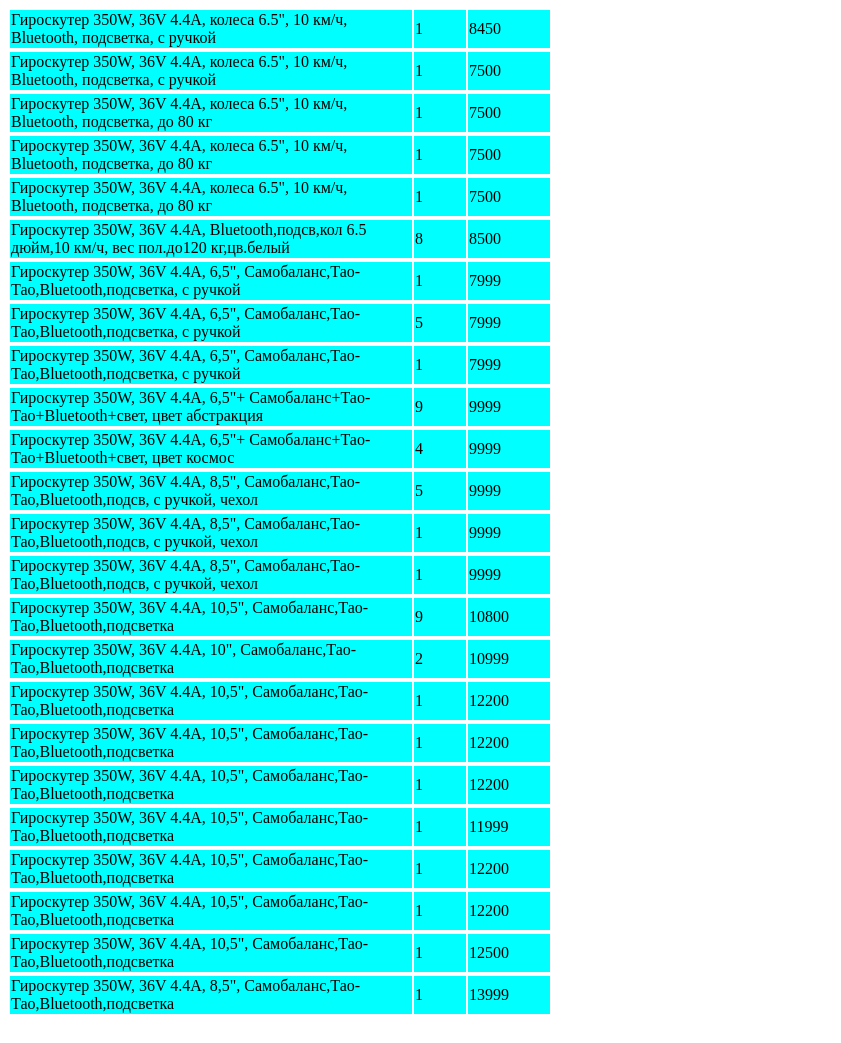
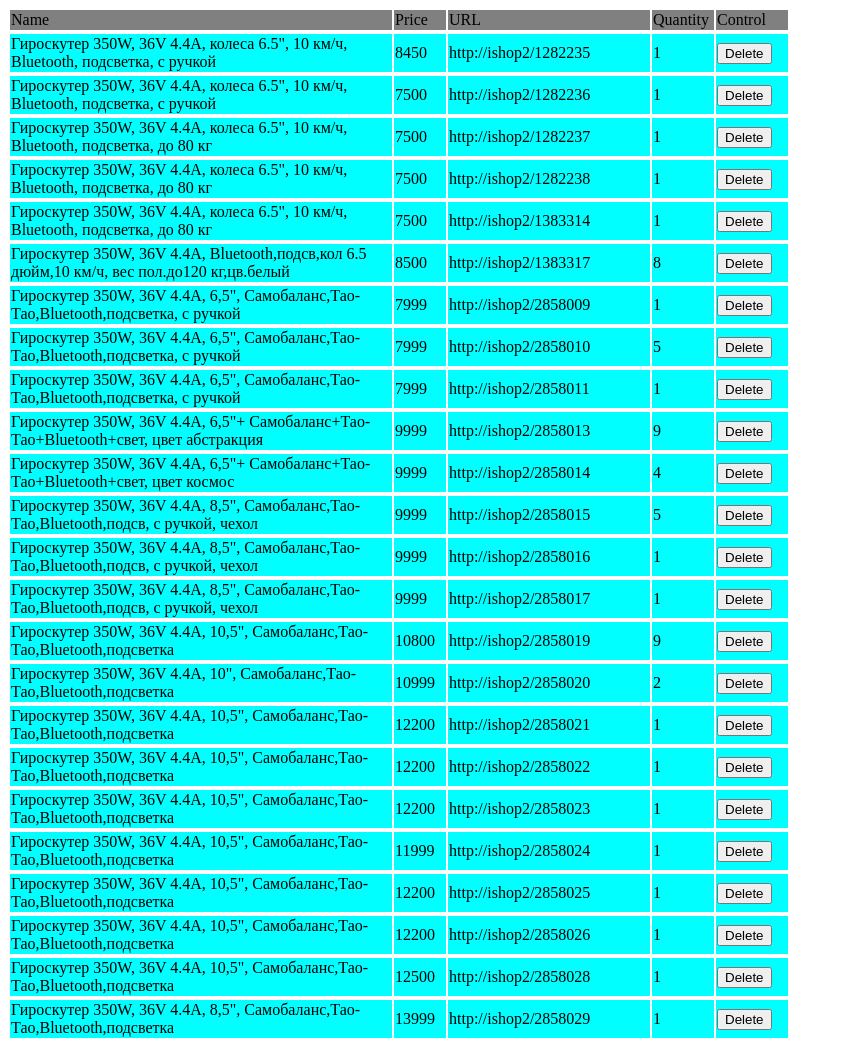
Before and after one commit to Mikhail-Tarasevich/JavaScript, a plain HTML site: page ishop2/index.html in a window 1280 px wide. Shown: the whole page, without its empty margins (0-841 px from the left). Drawn offline with nearby package versions, Linux system fonts and the light colour scheme.

Commit message:
ishop2 v1.2.1

```diff
--- a/ishop2/Good.css
+++ b/ishop2/Good.css
@@ -1,17 +1,59 @@
-.td1
+.tdName
 {
-  width: 400px;
+  width: 380px;
   background-color: cyan;
 }
 
-.td2
+.tdNameH
+{
+  width: 380px;
+  background-color: gray;
+}
+
+.tdCount
+{
+  width: 60px;
+  background-color: cyan;
+}
+
+.tdCountH
+{
+  width: 60px;
+  background-color:gray;
+}
+
+.tdPrice
 {
   width: 50px;
   background-color: cyan;
 }
 
-.td3
+.tdPriceH
 {
-  width: 80px;
+  width: 50px;
+  background-color:gray;
+}
+
+.tdURL
+{
+  width: 200px;
   background-color: cyan;
 }
+
+.tdURLH
+{
+  width: 200px;
+  background-color:gray;
+}
+
+.tdControl
+{
+  width: 70px;
+  background-color: cyan;
+}
+
+.tdControlH
+{
+  width: 70px;
+  background-color:gray;
+}
--- a/ishop2/Good.js
+++ b/ishop2/Good.js
@@ -3,25 +3,44 @@
   displayName: 'Good',
 
   propTypes: {
+    url: React.PropTypes.string,
     name: React.PropTypes.string,
-    count: React.PropTypes.number,
-    price: React.PropTypes.number,
+    count: React.PropTypes.oneOfType([
+      React.PropTypes.string,
+      React.PropTypes.number
+    ]),
+    price: React.PropTypes.oneOfType([
+      React.PropTypes.string,
+      React.PropTypes.number
+    ]),
   },
 
   getInitialState: function() {
     return {
+      id: this.props.id,
+      url: this.props.url,
       name: this.props.name,
       count: this.props.count,
       price: this.props.price,
     };
   },
 
+  actionDelete: function() {
+    console.log('actionDelete: ' + this.props.id);
+  },
+
   render: function() {
     var goodline  = Object.assign({}, this.state);
 
-    return  React.DOM.table({className: "MyClassName"},
+    return  React.DOM.table({className: "GoodLine"},
       React.DOM.thead(null,
-        React.DOM.tr(null, React.DOM.td({className: "td1"}, goodline.name), React.DOM.td({className: "td2"}, goodline.count), React.DOM.td({className: "td3"}, goodline.price)),
+        React.DOM.tr(null,
+          React.DOM.td({className: "tdName"}, goodline.name),
+          React.DOM.td({className: "tdPrice"}, goodline.price),
+          React.DOM.td({className: "tdURL"}, goodline.url),
+          React.DOM.td({className: "tdCount"}, goodline.count),
+          React.DOM.td({className: "tdControl"}, React.DOM.input({type:'button',value:'Delete',onClick:this.actionDelete}))
+        ),
       )
     );
 
--- a/ishop2/index.html
+++ b/ishop2/index.html
@@ -17,40 +17,58 @@
 
     var shop='Магазин Огонёк';
     var goods=[
-      {id: '1282235', name: 'Гироскутер 350W, 36V 4.4A, колеса 6.5", 10 км/ч, Bluetooth, подсветка, с ручкой',	count: 1,	price: 8450},
-      {id: '1282236', name: 'Гироскутер 350W, 36V 4.4A, колеса 6.5", 10 км/ч, Bluetooth, подсветка, с ручкой',	count: 1, price: 7500},
-      {id: '1282237', name: 'Гироскутер 350W, 36V 4.4A, колеса 6.5", 10 км/ч, Bluetooth, подсветка, до 80 кг',	count: 1,	price: 7500},
-      {id: '1282238', name: 'Гироскутер 350W, 36V 4.4A, колеса 6.5", 10 км/ч, Bluetooth, подсветка, до 80 кг',	count: 1,	price: 7500},
-      {id: '1383314', name: 'Гироскутер 350W, 36V 4.4A, колеса 6.5", 10 км/ч, Bluetooth, подсветка, до 80 кг',	count: 1,	price: 7500},
-      {id: '1383317', name: 'Гироскутер 350W, 36V 4.4A, Bluetooth,подсв,кол 6.5 дюйм,10 км/ч, вес пол.до120 кг,цв.белый',	count: 8, price: 8500},
-      {id: '2858009', name: 'Гироскутер 350W, 36V 4.4А, 6,5", Самобаланс,Тао-Тао,Bluetooth,подсветка, с ручкой',	count: 1,	price: 7999},
-      {id: '2858010', name: 'Гироскутер 350W, 36V 4.4А, 6,5", Самобаланс,Тао-Тао,Bluetooth,подсветка, с ручкой',	count: 5,	price: 7999},
-      {id: '2858011', name: 'Гироскутер 350W, 36V 4.4А, 6,5", Самобаланс,Тао-Тао,Bluetooth,подсветка, с ручкой',	count: 1,	price: 7999},
-      {id: '2858013', name: 'Гироскутер 350W, 36V 4.4А, 6,5"+ Самобаланс+Тао-Тао+Bluetooth+свет, цвет абстракция',	count: 9, price: 9999},
-      {id: '2858014', name: 'Гироскутер 350W, 36V 4.4А, 6,5"+ Самобаланс+Тао-Тао+Bluetooth+свет, цвет космос',	count: 4,		price: 9999},
-      {id: '2858015', name: 'Гироскутер 350W, 36V 4.4А, 8,5", Самобаланс,Тао-Тао,Bluetooth,подсв, с ручкой, чехол',	count: 5,	price: 9999},
-      {id: '2858016', name: 'Гироскутер 350W, 36V 4.4А, 8,5", Самобаланс,Тао-Тао,Bluetooth,подсв, с ручкой, чехол',	count: 1,	price: 9999},
-      {id: '2858017', name: 'Гироскутер 350W, 36V 4.4А, 8,5", Самобаланс,Тао-Тао,Bluetooth,подсв, с ручкой, чехол',	count: 1,	price: 9999},
-      {id: '2858019', name: 'Гироскутер 350W, 36V 4.4А, 10,5", Самобаланс,Тао-Тао,Bluetooth,подсветка',	count: 9,	price: 10800},
-      {id: '2858020', name: 'Гироскутер 350W, 36V 4.4А, 10", Самобаланс,Тао-Тао,Bluetooth,подсветка',	count: 2,	price: 10999},
-      {id: '2858021', name: 'Гироскутер 350W, 36V 4.4А, 10,5", Самобаланс,Тао-Тао,Bluetooth,подсветка',	count: 1,	price: 12200},
-      {id: '2858022', name: 'Гироскутер 350W, 36V 4.4А, 10,5", Самобаланс,Тао-Тао,Bluetooth,подсветка',	count: 1,	price: 12200},
-      {id: '2858023', name: 'Гироскутер 350W, 36V 4.4А, 10,5", Самобаланс,Тао-Тао,Bluetooth,подсветка',	count: 1,	price: 12200},
-      {id: '2858024', name: 'Гироскутер 350W, 36V 4.4А, 10,5", Самобаланс,Тао-Тао,Bluetooth,подсветка',	count: 1,	price: 11999},
-      {id: '2858025', name: 'Гироскутер 350W, 36V 4.4А, 10,5", Самобаланс,Тао-Тао,Bluetooth,подсветка',	count: 1,	price: 12200},
-      {id: '2858026', name: 'Гироскутер 350W, 36V 4.4А, 10,5", Самобаланс,Тао-Тао,Bluetooth,подсветка',	count: 1,	price: 12200},
-      {id: '2858028', name: 'Гироскутер 350W, 36V 4.4А, 10,5", Самобаланс,Тао-Тао,Bluetooth,подсветка',	count: 1,	price: 12500},
-      {id: '2858029', name: 'Гироскутер 350W, 36V 4.4А, 8,5", Самобаланс,Тао-Тао,Bluetooth,подсветка',	count: 1,	price: 13999},
+      {id: '1282235', name: 'Гироскутер 350W, 36V 4.4A, колеса 6.5", 10 км/ч, Bluetooth, подсветка, с ручкой',	count: 1,	price: 8450, action: null},
+      {id: '1282236', name: 'Гироскутер 350W, 36V 4.4A, колеса 6.5", 10 км/ч, Bluetooth, подсветка, с ручкой',	count: 1, price: 7500, action: null},
+      {id: '1282237', name: 'Гироскутер 350W, 36V 4.4A, колеса 6.5", 10 км/ч, Bluetooth, подсветка, до 80 кг',	count: 1,	price: 7500, action: null},
+      {id: '1282238', name: 'Гироскутер 350W, 36V 4.4A, колеса 6.5", 10 км/ч, Bluetooth, подсветка, до 80 кг',	count: 1,	price: 7500, action: null},
+      {id: '1383314', name: 'Гироскутер 350W, 36V 4.4A, колеса 6.5", 10 км/ч, Bluetooth, подсветка, до 80 кг',	count: 1,	price: 7500, action: null},
+      {id: '1383317', name: 'Гироскутер 350W, 36V 4.4A, Bluetooth,подсв,кол 6.5 дюйм,10 км/ч, вес пол.до120 кг,цв.белый',	count: 8, price: 8500, action: null},
+      {id: '2858009', name: 'Гироскутер 350W, 36V 4.4А, 6,5", Самобаланс,Тао-Тао,Bluetooth,подсветка, с ручкой',	count: 1,	price: 7999, action: null},
+      {id: '2858010', name: 'Гироскутер 350W, 36V 4.4А, 6,5", Самобаланс,Тао-Тао,Bluetooth,подсветка, с ручкой',	count: 5,	price: 7999, action: null},
+      {id: '2858011', name: 'Гироскутер 350W, 36V 4.4А, 6,5", Самобаланс,Тао-Тао,Bluetooth,подсветка, с ручкой',	count: 1,	price: 7999, action: null},
+      {id: '2858013', name: 'Гироскутер 350W, 36V 4.4А, 6,5"+ Самобаланс+Тао-Тао+Bluetooth+свет, цвет абстракция',	count: 9, price: 9999, action: null},
+      {id: '2858014', name: 'Гироскутер 350W, 36V 4.4А, 6,5"+ Самобаланс+Тао-Тао+Bluetooth+свет, цвет космос',	count: 4,		price: 9999, action: null},
+      {id: '2858015', name: 'Гироскутер 350W, 36V 4.4А, 8,5", Самобаланс,Тао-Тао,Bluetooth,подсв, с ручкой, чехол',	count: 5,	price: 9999, action: null},
+      {id: '2858016', name: 'Гироскутер 350W, 36V 4.4А, 8,5", Самобаланс,Тао-Тао,Bluetooth,подсв, с ручкой, чехол',	count: 1,	price: 9999, action: null},
+      {id: '2858017', name: 'Гироскутер 350W, 36V 4.4А, 8,5", Самобаланс,Тао-Тао,Bluetooth,подсв, с ручкой, чехол',	count: 1,	price: 9999, action: null},
+      {id: '2858019', name: 'Гироскутер 350W, 36V 4.4А, 10,5", Самобаланс,Тао-Тао,Bluetooth,подсветка',	count: 9,	price: 10800, action: null},
+      {id: '2858020', name: 'Гироскутер 350W, 36V 4.4А, 10", Самобаланс,Тао-Тао,Bluetooth,подсветка',	count: 2,	price: 10999, action: null},
+      {id: '2858021', name: 'Гироскутер 350W, 36V 4.4А, 10,5", Самобаланс,Тао-Тао,Bluetooth,подсветка',	count: 1,	price: 12200, action: null},
+      {id: '2858022', name: 'Гироскутер 350W, 36V 4.4А, 10,5", Самобаланс,Тао-Тао,Bluetooth,подсветка',	count: 1,	price: 12200, action: null},
+      {id: '2858023', name: 'Гироскутер 350W, 36V 4.4А, 10,5", Самобаланс,Тао-Тао,Bluetooth,подсветка',	count: 1,	price: 12200, action: null},
+      {id: '2858024', name: 'Гироскутер 350W, 36V 4.4А, 10,5", Самобаланс,Тао-Тао,Bluetooth,подсветка',	count: 1,	price: 11999, action: null},
+      {id: '2858025', name: 'Гироскутер 350W, 36V 4.4А, 10,5", Самобаланс,Тао-Тао,Bluetooth,подсветка',	count: 1,	price: 12200, action: null},
+      {id: '2858026', name: 'Гироскутер 350W, 36V 4.4А, 10,5", Самобаланс,Тао-Тао,Bluetooth,подсветка',	count: 1,	price: 12200, action: null},
+      {id: '2858028', name: 'Гироскутер 350W, 36V 4.4А, 10,5", Самобаланс,Тао-Тао,Bluetooth,подсветка',	count: 1,	price: 12500, action: null},
+      {id: '2858029', name: 'Гироскутер 350W, 36V 4.4А, 8,5", Самобаланс,Тао-Тао,Bluetooth,подсветка',	count: 1,	price: 13999, action: null},
     ];
 
+//    var header={id: '0', name: 'Name',	price: 'Price', url: 'URL',	count: 'Quantity',	action: 'Control'};
+
     var elements=goods.map( v =>
-      React.createElement(Good, {key:v.id,
-        name:v.name, count:v.count, price:v.price,
+      React.createElement(Good, {key:v.id, id:v.id,
+        name:v.name, count:v.count, price:v.price, url: 'http://ishop2/'+v.id
       })
     );
 
     ReactDOM.render(
-      React.DOM.div({className:'Goods'}, elements),
+
+      React.DOM.div(null,
+//      React.createElement("Table",
+        React.DOM.table({className: "GoodHeader"},
+          React.DOM.thead(null,
+            React.DOM.tr(null,
+              React.DOM.td({className: "tdNameH"}, 'Name'),
+              React.DOM.td({className: "tdPriceH"}, 'Price'),
+              React.DOM.td({className: "tdURLH"}, 'URL'),
+              React.DOM.td({className: "tdCountH"}, 'Quantity'),
+              React.DOM.td({className: "tdControlH"}, 'Control'),
+            ),
+          ),
+        ),
+  //    ),
+
+      React.DOM.div({className:'Goods'}, elements),),
       document.getElementById('container')
     );
 
```
